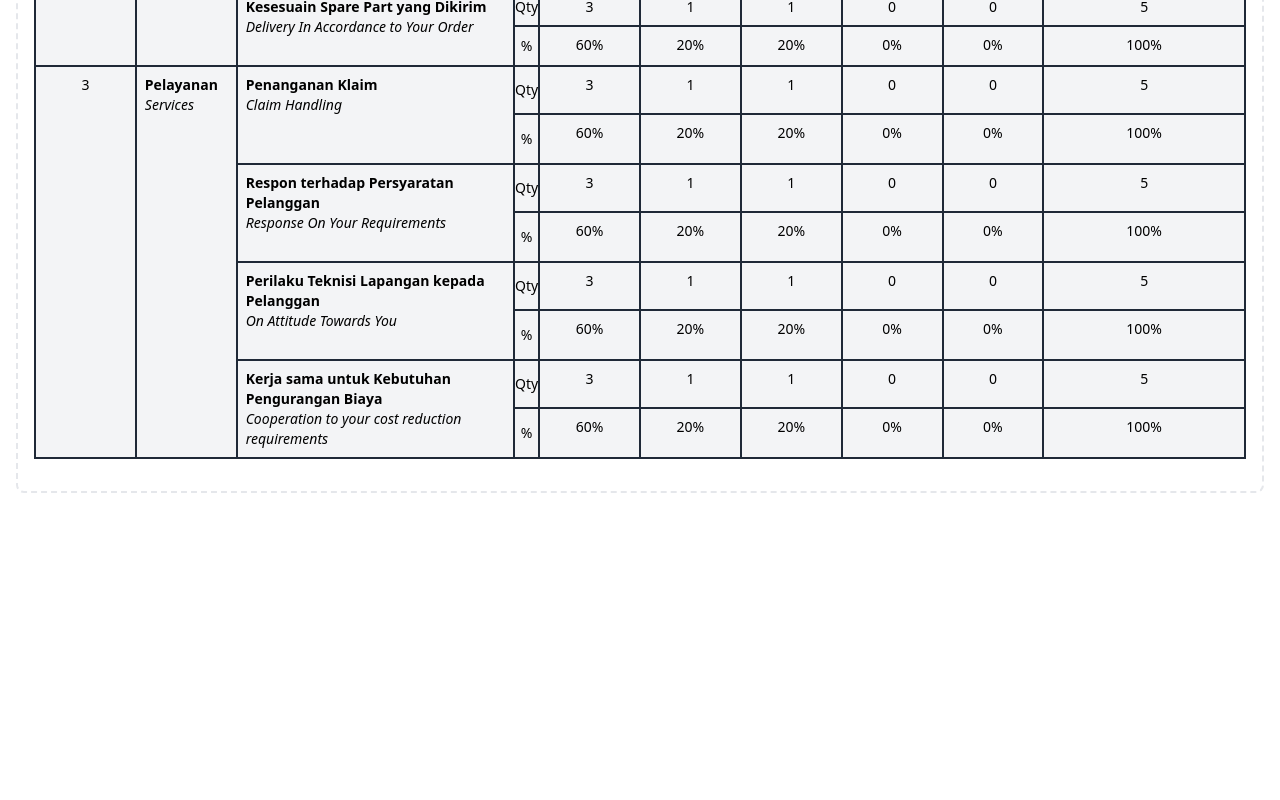
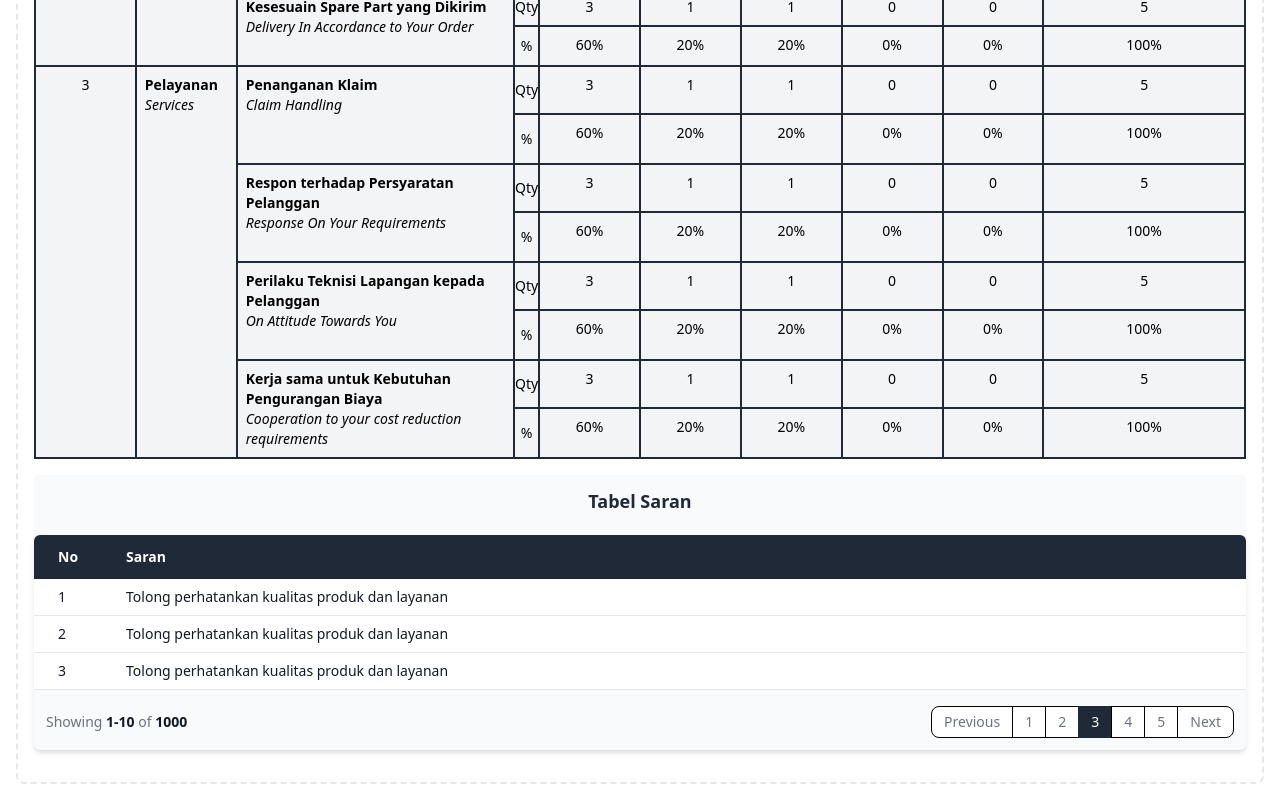
Before and after one commit to SultanDaffaN/smart-sales, a Next.js app: page /dashboard/kuesioner in a window 1280 px wide. Shown: the part 948-1748 px from the top of the page. Before the commit the page ends 1457 px from the top, so only its background shows below. Built offline with nearby package versions, Linux system fonts and the light colour scheme.

Commit message:
add saran table in kuesioner dashboard

```diff
--- /dev/null
+++ b/app/dashboard/kuesioner/Suggestions.tsx
@@ -0,0 +1,113 @@
+export default function Suggestions() {
+  return (
+    <>
+      <div className="w-full md:mx-auto">
+        <div className="text-center text-lg font-semibold text-gray-800 mb-5 mt-3 pt-3">
+          Tabel Saran
+        </div>
+        <div className="relative overflow-x-auto shadow-md sm:rounded-md">
+          <table className="w-full text-sm text-left rtl:text-right text-white">
+            <thead className="bg-gray-800">
+              <tr>
+                <th scope="col" className="px-6 py-3 w-2">
+                  No
+                </th>
+                <th scope="col" className="px-6 py-3">
+                  Saran
+                </th>
+              </tr>
+            </thead>
+            <tbody>
+              <tr className="bg-white border-b  hover:bg-gray-50">
+                <th className="px-6 py-2 font-normal text-gray-900">1</th>
+                <td className="px-6 py-2 text-gray-900">
+                  Tolong perhatankan kualitas produk dan layanan
+                </td>
+              </tr>
+              <tr className="bg-white border-b  hover:bg-gray-50">
+                <th className="px-6 py-2 font-normal text-gray-900">2</th>
+                <td className="px-6 py-2 text-gray-900">
+                  Tolong perhatankan kualitas produk dan layanan
+                </td>
+              </tr>
+              <tr className="bg-white border-b  hover:bg-gray-50">
+                <th className="px-6 py-2 font-normal text-gray-900">3</th>
+                <td className="px-6 py-2 text-gray-900">
+                  Tolong perhatankan kualitas produk dan layanan
+                </td>
+              </tr>
+            </tbody>
+          </table>
+          <nav
+            className="flex items-center flex-column flex-wrap md:flex-row justify-between pt-4 p-3"
+            aria-label="Table navigation"
+          >
+            <span className="text-sm font-normal text-gray-500  mb-4 md:mb-0 block w-full md:inline md:w-auto">
+              Showing <span className="font-semibold text-gray-900 ">1-10</span>{" "}
+              of <span className="font-semibold text-gray-900 ">1000</span>
+            </span>
+            <ul className="inline-flex -space-x-px rtl:space-x-reverse text-sm h-8">
+              <li>
+                <a
+                  href="#"
+                  className="flex items-center justify-center px-3 h-8 ms-0 leading-tight text-gray-500 bg-white border border-black rounded-s-lg hover:bg-gray-100 hover:text-gray-700 "
+                >
+                  Previous
+                </a>
+              </li>
+              <li>
+                <a
+                  href="#"
+                  className="flex items-center justify-center px-3 h-8 leading-tight text-gray-500 bg-white border border-black hover:bg-gray-100 hover:text-gray-700 "
+                >
+                  1
+                </a>
+              </li>
+              <li>
+                <a
+                  href="#"
+                  className="flex items-center justify-center px-3 h-8 leading-tight text-gray-500 bg-white border border-black hover:bg-gray-100 hover:text-gray-700 "
+                >
+                  2
+                </a>
+              </li>
+              <li>
+                <a
+                  href="#"
+                  aria-current="page"
+                  className="flex items-center justify-center px-3 h-8 text-white border border-gray-800 bg-gray-800 hover:bg-blue-100 hover:text-blue-700"
+                >
+                  3
+                </a>
+              </li>
+              <li>
+                <a
+                  href="#"
+                  className="flex items-center justify-center px-3 h-8 leading-tight text-gray-500 bg-white border border-black hover:bg-gray-100 hover:text-gray-700 "
+                >
+                  4
+                </a>
+              </li>
+              <li>
+                <a
+                  href="#"
+                  className="flex items-center justify-center px-3 h-8 leading-tight text-gray-500 bg-white border border-black hover:bg-gray-100 hover:text-gray-700 "
+                >
+                  5
+                </a>
+              </li>
+              <li>
+                <a
+                  href="#"
+                  className="flex items-center justify-center px-3 h-8 leading-tight text-gray-500 bg-white border border-black rounded-e-lg hover:bg-gray-100 hover:text-gray-700 "
+                >
+                  Next
+                </a>
+              </li>
+            </ul>
+          </nav>
+        </div>
+      </div>
+    </>
+  );
+}
--- a/app/dashboard/kuesioner/page.tsx
+++ b/app/dashboard/kuesioner/page.tsx
@@ -2,6 +2,7 @@
 
 import BarChart from "./BarChart";
 import { RadarChart } from "./RadarChart";
+import Suggestions from "./Suggestions";
 import Tabulation from "./Tabulation";
 
 export default function DashboardSurvey() {
@@ -30,6 +31,11 @@ export default function DashboardSurvey() {
         <div className="mb-4 rounded bg-gray-50">
           <Tabulation />
         </div>
+
+        {/* Suggestions */}
+        <div className="mb-4 rounded bg-gray-50">
+          <Suggestions />
+        </div>
       </div>
     </>
   );
```
